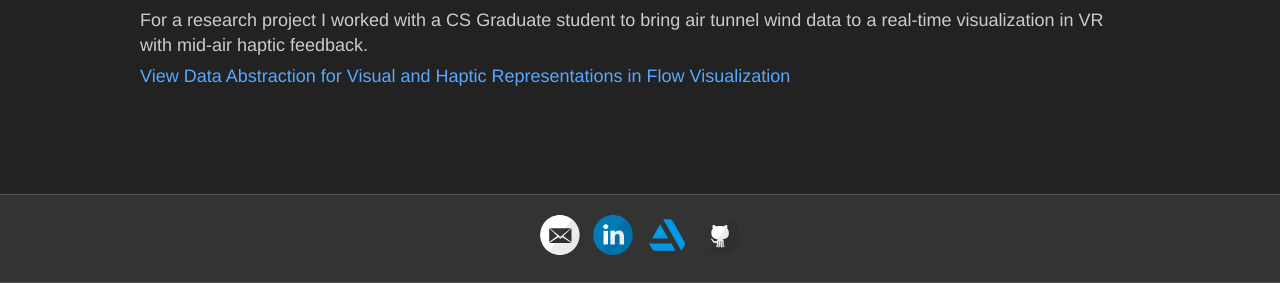
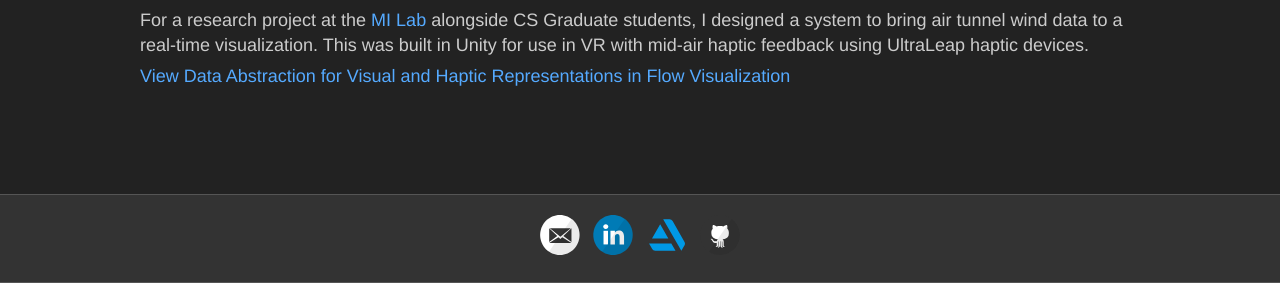
Before and after one commit to BrandonMCoffey/Portfolio, a Jekyll site: the page built from _projects/wind-visualization/wind-visualization.md, in a window 1280 px wide, cut to the strip 736-1019 px from the top of the page. Built offline with Jekyll 4.4.1, drawn with Linux system fonts in a browser that asks for light colours.

```diff
--- a/_projects/wind-visualization/wind-visualization.md
+++ b/_projects/wind-visualization/wind-visualization.md
@@ -19,6 +19,6 @@ year: 2022
 
 <iframe class="full aspect16-9" src="https://www.youtube.com/embed/PFHeb2d0LdI?autoplay=1&mute=1&loop=1&list=PLRNKKzTiLuHSRl2BjtAkN8wA_fSlHWb3t" allowfullscreen></iframe>
 
-For a research project I worked with a CS Graduate student to bring air tunnel wind data to a real-time visualization in VR with mid-air haptic feedback.
+For a research project at the [MI Lab]({{site.url}}/mi-lab/) alongside CS Graduate students, I designed a system to bring air tunnel wind data to a real-time visualization. This was built in Unity for use in VR with mid-air haptic feedback using UltraLeap haptic devices.
 
 [View Data Abstraction for Visual and Haptic Representations in Flow Visualization](https://dl.acm.org/doi/10.1145/3562939.3565651){: target="_blank"}
```
Also changed, not shown: _projects/kitty-city/kitty-city.md (+14 -1 lines), _projects/kitty-city/gallery-mapping.png (added), _projects/kitty-city/kitty-city-rigs.png (added), 1 other file.
